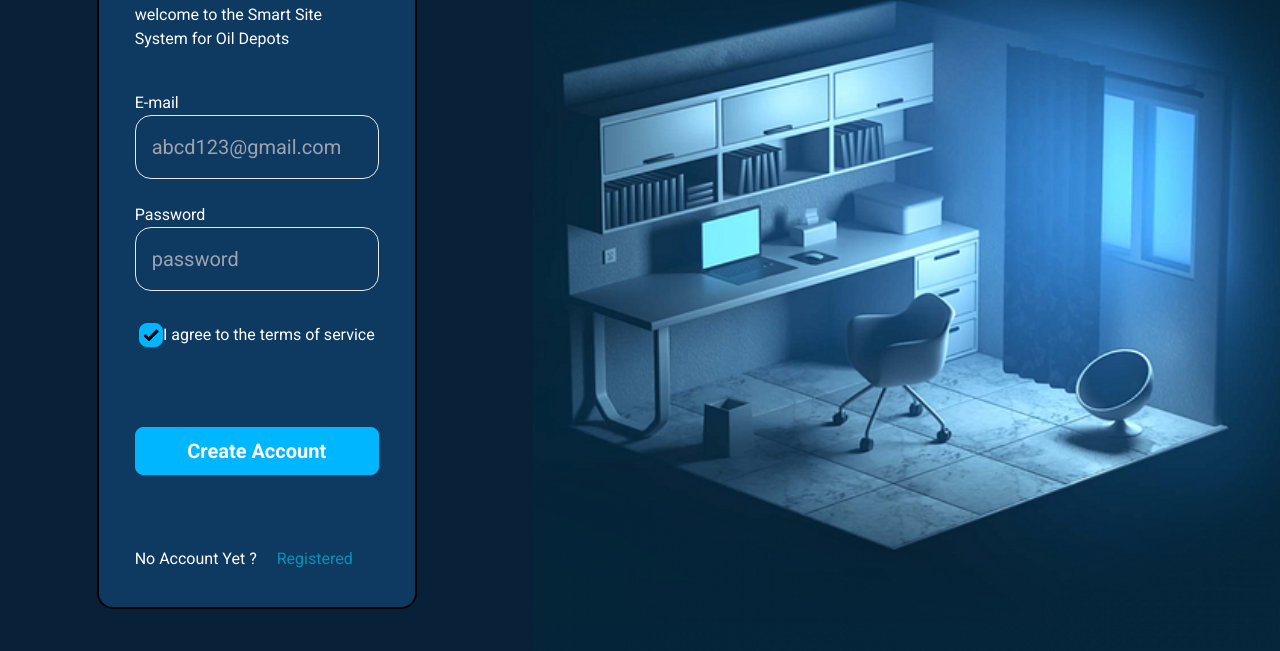
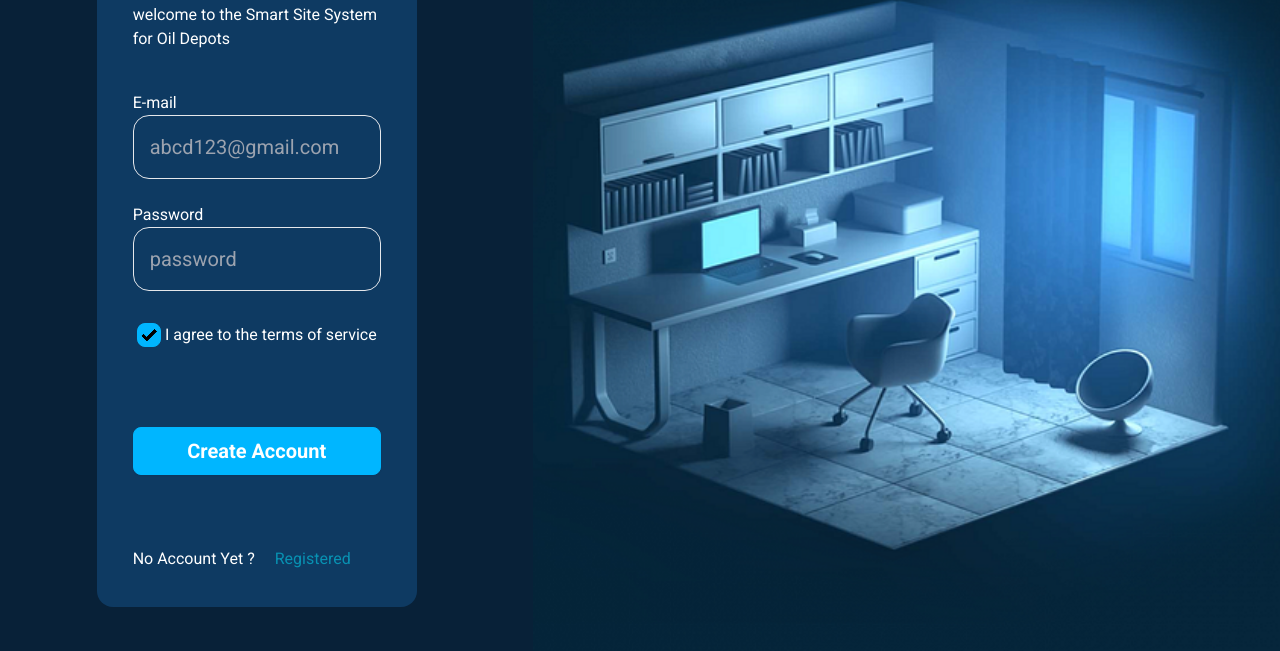
Before and after one commit to nurmahammadmondol/Login-Page, a plain HTML site: page index.html in a window 1280 px wide. Shown: the part 156-807 px from the top of the page. Drawn offline with nearby package versions, Linux system fonts and the light colour scheme.

Commit message:
All page Done

```diff
--- a/index.html
+++ b/index.html
@@ -48,7 +48,7 @@
       <div class=" lg:flex justify-between items-center gap-5">
 
         <!-- login from  -->
-        <div class="text-white w-full lg:w-3/12 mx-auto h-full  bg-[#0E3A62] lg:rounded-2xl  border-2 border-black p-9">
+        <div class="text-white w-full lg:w-3/12 mx-auto h-full  bg-[#0E3A62] lg:rounded-2xl p-9">
           <h1 class="text-[44px] font-bold mb-3">Sign up</h1>
           <p class="mb-10">welcome to the Smart Site System for Oil Depots</p>
 
```
